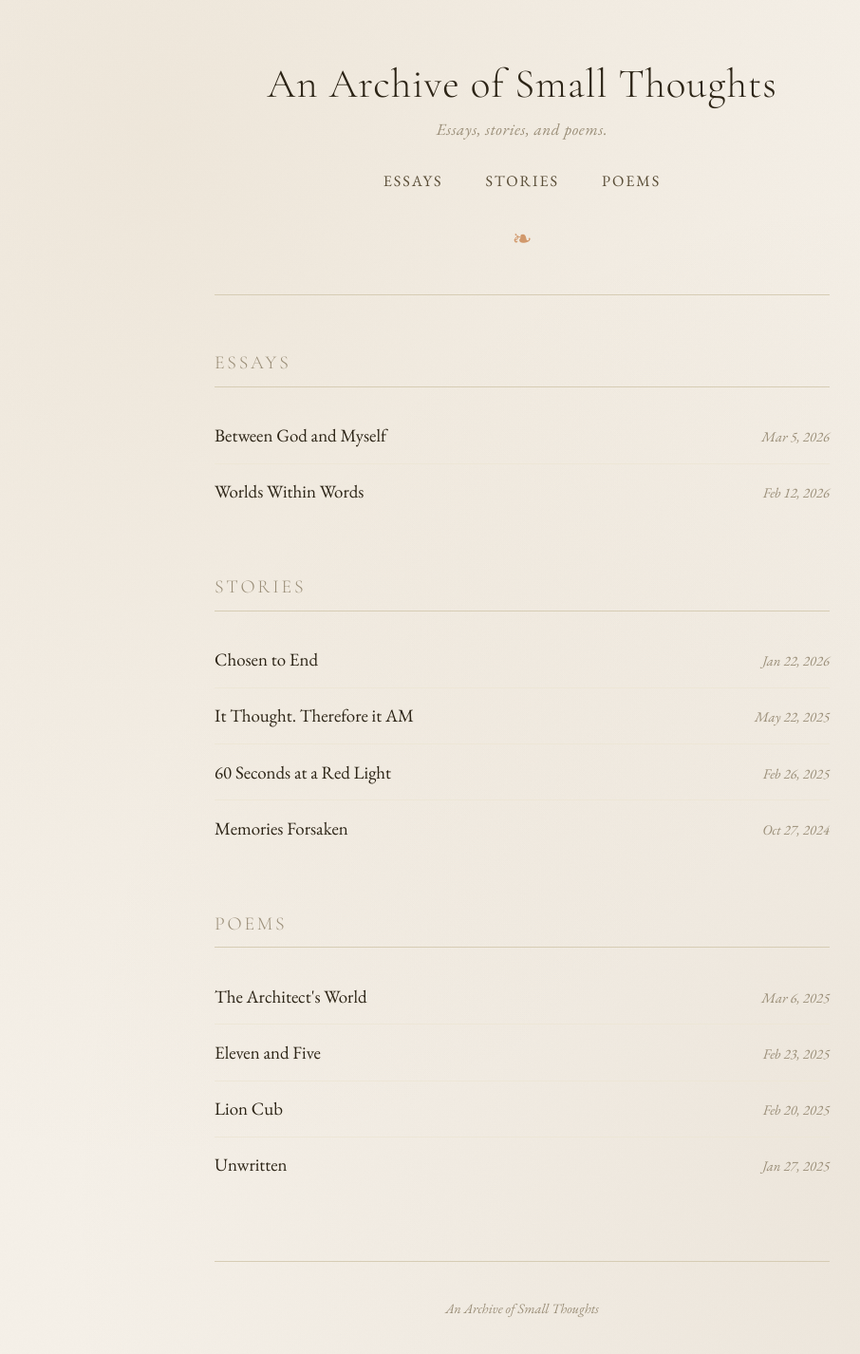
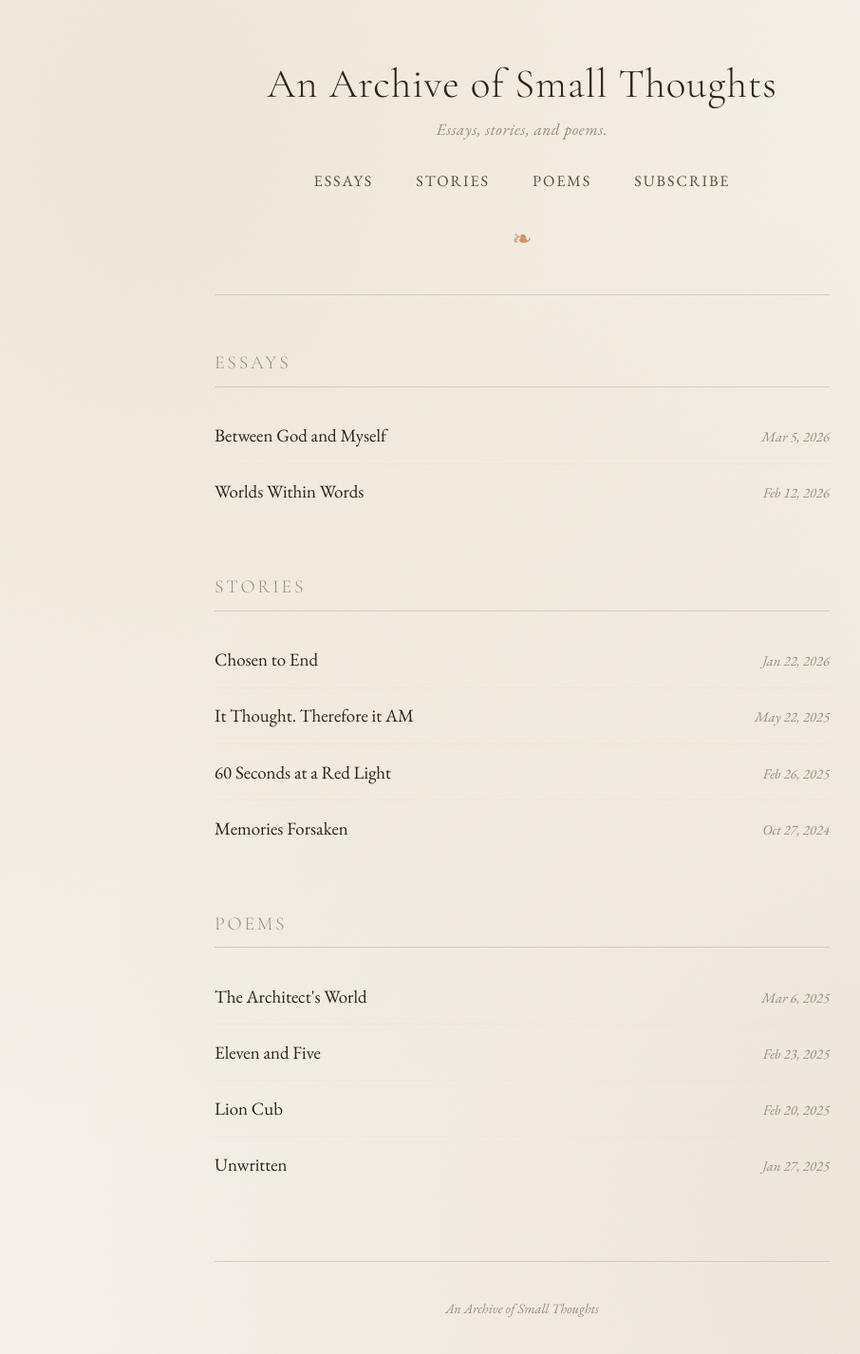
Before and after one commit to sgolwara/sgolwara.github.io, a Jekyll site: the page built from index.html, in a window 1280 px wide. Shown: the whole page at 95% size, without its empty margins (90-996 px from the left). Built offline with Jekyll 4.4.1, drawn with Linux system fonts in a browser that asks for light colours; some web fonts are replaced.

Commit message:
Update default.html

```diff
--- a/_layouts/default.html
+++ b/_layouts/default.html
@@ -15,6 +15,7 @@
         <a href="{{ '/essays/' | relative_url }}" {% if page.url contains '/essays' %}class="active"{% endif %}>Essays</a>
         <a href="{{ '/stories/' | relative_url }}" {% if page.url contains '/stories' %}class="active"{% endif %}>Stories</a>
         <a href="{{ '/poems/' | relative_url }}" {% if page.url contains '/poems' %}class="active"{% endif %}>Poems</a>
+        <a href="{{ '/subscribe/' | relative_url }}" {% if page.url contains '/subscribe' %}class="active"{% endif %}>Subscribe</a>
       </nav>
     </header>
 
```
